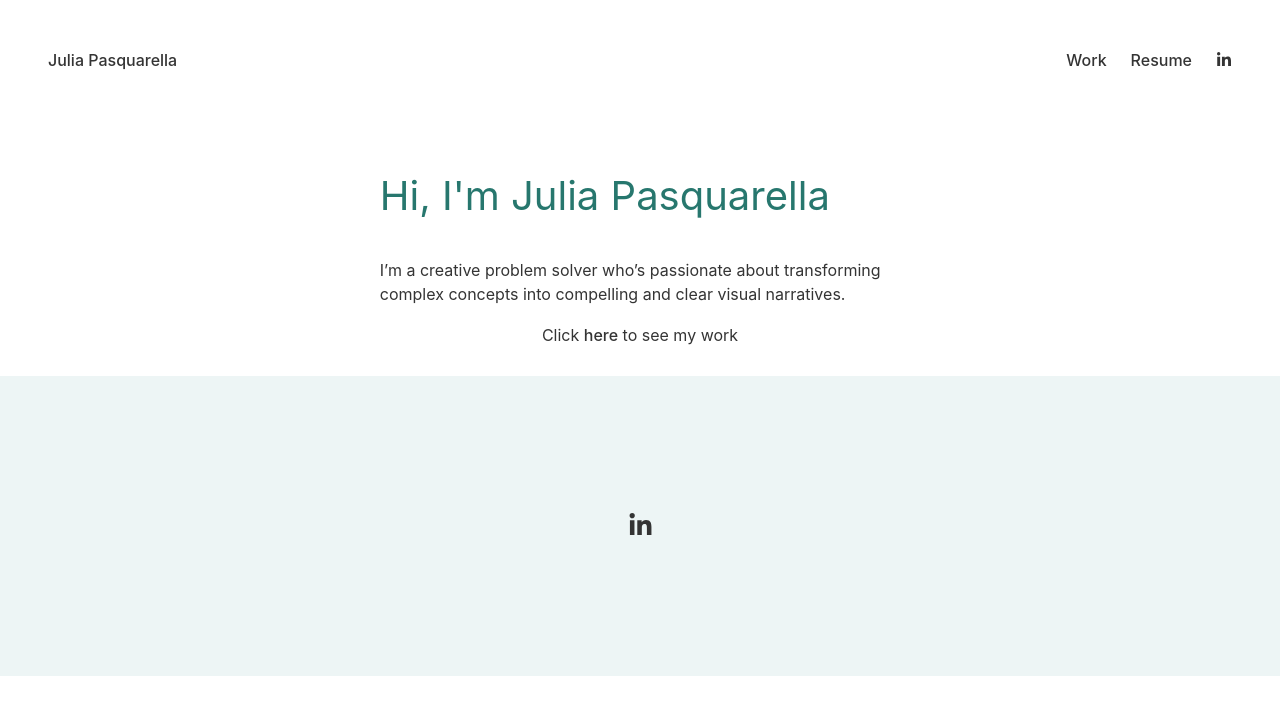
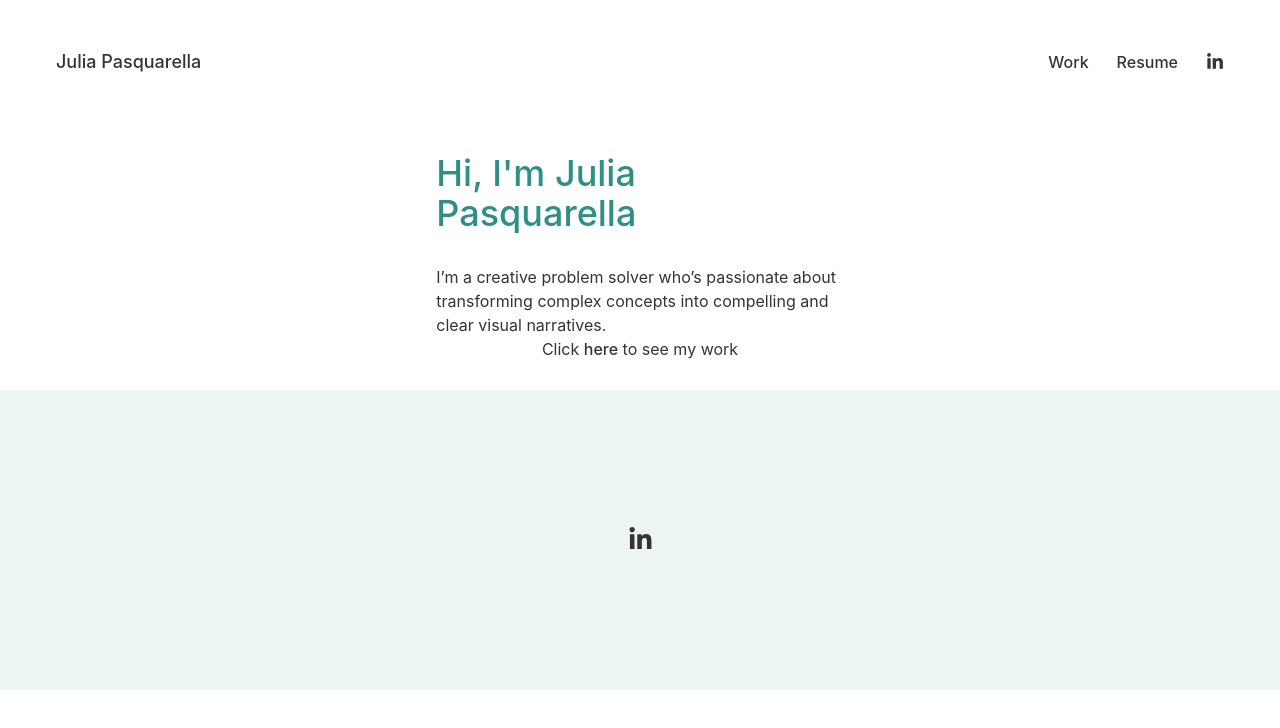
Before and after one commit to sillytsundere/gia-folio, a React (Vite) app: page / in a window 1280 px wide. Shown: the top 728 px of the page. Built offline with nearby package versions, Linux system fonts and the light colour scheme.

Commit message:
removed unecessary vanilla css files, refactored more nav styling and home page styling with tailwind

```diff
--- a/src/components/Header.jsx
+++ b/src/components/Header.jsx
@@ -1,6 +1,5 @@
 import { Link, useLocation } from "react-router-dom";
 import { FaLinkedinIn } from "react-icons/fa";
-// import "./Header.css";
 
 export default function Header() {
   const location = useLocation();
@@ -8,24 +7,24 @@ export default function Header() {
   const isWorkPage = location.pathname.startsWith("/work");
 
   return (
-    <nav className="flex flex-row justify-between items-center p-12 text-charcoal">
+    <nav className="flex flex-row justify-between items-center px-14 py-12 text-charcoal">
       <div>
-        <Link to="/" >
+        <Link to="/" className="text-lg">
           Julia Pasquarella
         </Link>
       </div>
-      <div className="flex flex-row items-center">
-        <Link to="/work" className={`me-6 ${isWorkPage ? "underline" : ""}`}>
+      <div className="flex flex-row items-center text-base">
+        <Link to="/work" className={`me-7 ${isWorkPage ? "underline" : ""}`}>
           Work
         </Link>
-        <Link to="/resume" target="_blank" >
+        <Link to="/resume" target="_blank">
           Resume
         </Link>
         <a
           href="https://www.linkedin.com/in/julialpasquarella/"
           target="_blank"
           rel="noopener noreferrer"
-          className="ms-6"
+          className="ms-7 text-lg"
         >
           <FaLinkedinIn />
         </a>
--- a/src/index.css
+++ b/src/index.css
@@ -4,7 +4,7 @@
 
 :root {
   --color-teal: #2d8f85;
-  --color-dark-teal: #27776E;
+  --color-dark-teal: #2d8f85;
   --color-light-green: #edf5f5;
   --color-charcoal: #343434;
   --color-white: #ffffff;
--- a/src/output.css
+++ b/src/output.css
@@ -554,57 +554,103 @@ video {
   --tw-contain-style:  ;
 }
 
-.m-10 {
-  margin: 2.5rem;
+.me-7 {
+  margin-inline-end: 1.75rem;
 }
 
-.me-4 {
-  margin-inline-end: 1rem;
-}
-
-.ms-4 {
-  margin-inline-start: 1rem;
-}
-
-.me-6 {
-  margin-inline-end: 1.5rem;
-}
-
-.ms-6 {
-  margin-inline-start: 1.5rem;
+.ms-7 {
+  margin-inline-start: 1.75rem;
 }
 
 .flex {
   display: flex;
 }
 
+.w-3\/5 {
+  width: 60%;
+}
+
+.w-2\/5 {
+  width: 40%;
+}
+
+.w-1\/3 {
+  width: 33.333333%;
+}
+
 .flex-row {
   flex-direction: row;
 }
 
-.content-center {
-  align-content: center;
+.flex-col {
+  flex-direction: column;
 }
 
 .items-center {
   align-items: center;
 }
 
+.justify-center {
+  justify-content: center;
+}
+
 .justify-between {
   justify-content: space-between;
 }
 
-.justify-around {
-  justify-content: space-around;
+.justify-items-center {
+  justify-items: center;
 }
 
-.p-12 {
-  padding: 3rem;
+.px-14 {
+  padding-left: 3.5rem;
+  padding-right: 3.5rem;
+}
+
+.py-12 {
+  padding-top: 3rem;
+  padding-bottom: 3rem;
+}
+
+.pb-8 {
+  padding-bottom: 2rem;
+}
+
+.text-base {
+  font-size: 1rem;
+  line-height: 1.5rem;
+}
+
+.text-lg {
+  font-size: 1.125rem;
+  line-height: 1.75rem;
+}
+
+.text-4xl {
+  font-size: 2.25rem;
+  line-height: 2.5rem;
+}
+
+.font-bold {
+  font-weight: 700;
+}
+
+.font-semibold {
+  font-weight: 600;
+}
+
+.font-medium {
+  font-weight: 500;
 }
 
 .text-charcoal {
   --tw-text-opacity: 1;
   color: rgb(52 52 52 / var(--tw-text-opacity));
+}
+
+.text-darkTeal {
+  --tw-text-opacity: 1;
+  color: rgb(45 143 133 / var(--tw-text-opacity));
 }
 
 .underline {
@@ -613,7 +659,7 @@ video {
 
 :root {
   --color-teal: #2d8f85;
-  --color-dark-teal: #27776E;
+  --color-dark-teal: #2d8f85;
   --color-light-green: #edf5f5;
   --color-charcoal: #343434;
   --color-white: #ffffff;
--- a/src/pages/Home.css
+++ /dev/null
@@ -1,24 +0,0 @@
-h1 {
-    color: var(--color-text-heading);
-    font-size: 40px;
-    font-weight: 400;
-    margin: 0 0 32px 0;
-}
-
-p {
-    font-size: 16px;
-}
-
-.intro {
-    display: flex;
-    flex-direction: column;
-    padding: 17px 351px 17px 351px;
-}
-
-.intro > section {
-    max-width: 660px;
-}
-
-.info {
-    text-align: center;
-}
--- a/src/pages/Home.jsx
+++ b/src/pages/Home.jsx
@@ -1,17 +1,16 @@
-import "./Home.css";
 import { Link } from 'react-router-dom';
 
 export default function Home() {
   return (
-    <main>
-      <section className="intro">
-        <h1>Hi, I'm Julia Pasquarella</h1>
-        <p>
+    <main className="flex flex-col items-center">
+      <section className="flex flex-col w-1/3">
+        <h1 className="text-4xl text-darkTeal font-medium pb-8">Hi, I'm Julia Pasquarella</h1>
+        <p className="text-base">
           I’m a creative problem solver who’s passionate about transforming
           complex concepts into compelling and clear visual narratives.
         </p>
       </section>
-      <p className="info" >Click <Link to="/work">here</Link> to see my work</p>
+      <p>Click <Link to="/work">here</Link> to see my work</p>
     </main>
   );
 }
--- a/tailwind.config.js
+++ b/tailwind.config.js
@@ -3,7 +3,8 @@ export default {
   content: ['./index.html', './src/**/*.{html,jsx,js}'],
   theme: {
     colors: {
-      darkTeal: '#27776E',
+      darkTeal: '#2d8f85',
+      accDarkTeal: '#26736A',
       lightGreen: '#edf5f5',
       black: '#000000',
       white: '#ffffff',
```
Also changed, not shown: src/components/Header.css (deleted, +0 -39 lines).
